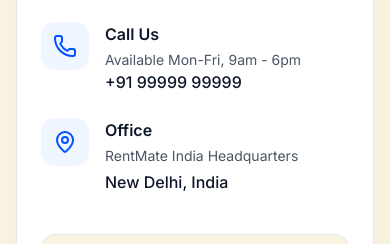
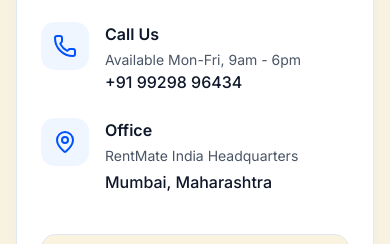
Before and after one commit to Ketan-Gehlot/Rentalhouse, a Next.js app in the folder apps/web/: page /contact in a window 390 px wide. Shown: the part 695-939 px from the top of the page. Built offline with nearby package versions, Linux system fonts and the light colour scheme; no server answers.

Commit message:
update: fix phone number and address in contact page

```diff
--- a/apps/web/app/contact/page.tsx
+++ b/apps/web/app/contact/page.tsx
@@ -52,7 +52,7 @@ export default function ContactPage() {
                   <div>
                     <h3 className="font-semibold text-[#0F172A]">Call Us</h3>
                     <p className="text-sm mt-1">Available Mon-Fri, 9am - 6pm</p>
-                    <p className="text-[#0F172A] font-medium">+91 99999 99999</p>
+                    <p className="text-[#0F172A] font-medium">+91 99298 96434</p>
                   </div>
                 </div>
 
@@ -63,7 +63,7 @@ export default function ContactPage() {
                   <div>
                     <h3 className="font-semibold text-[#0F172A]">Office</h3>
                     <p className="text-sm mt-1">RentMate India Headquarters</p>
-                    <p className="text-[#0F172A] font-medium mt-1">New Delhi, India</p>
+                    <p className="text-[#0F172A] font-medium mt-1">Mumbai, Maharashtra</p>
                   </div>
                 </div>
               </div>
```
